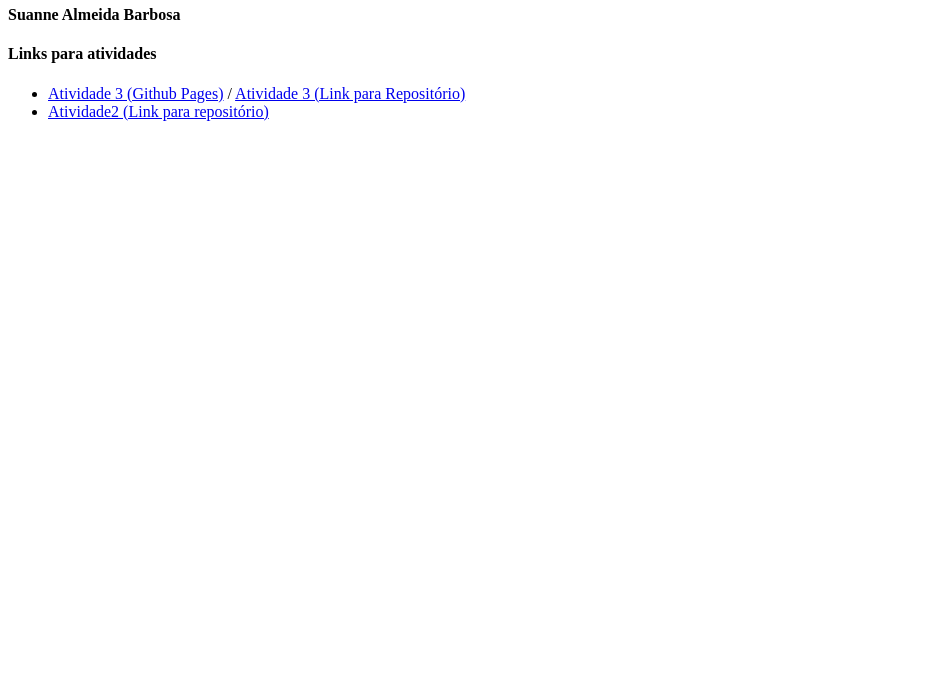
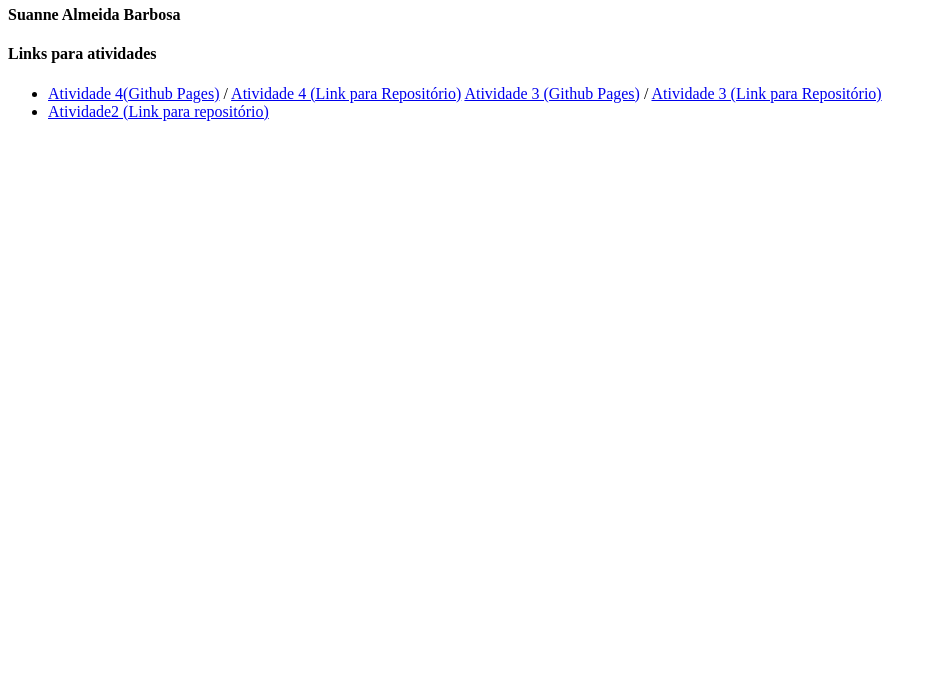
Before and after one commit to SuanneBarbosa/dw1a3, a plain HTML site: page index.html in a window 1280 px wide. Shown: the part 109-800 px from the top of the page, without its empty margins (0-936 px from the left). Drawn offline with Linux system fonts and the light colour scheme.

Commit message:
Atividade 4

```diff
--- a/index.html
+++ b/index.html
@@ -17,6 +17,8 @@
         <nav>
             <ul>
                 <li>
+                    <a href="./atividades/A4/index.html">Atividade 4(Github Pages)</a> /
+                    <a href="https://github.com/SuanneBarbosa/dw1a3/tree/main/atividades/A4">Atividade 4 (Link para Repositório)</a>
                     <a href="./atividades/A3/index.html">Atividade 3 (Github Pages)</a> /
                     <a href="https://github.com/SuanneBarbosa/dw1a3/tree/main/atividades/A3">Atividade 3 (Link para Repositório)</a>
                 </li>
```
